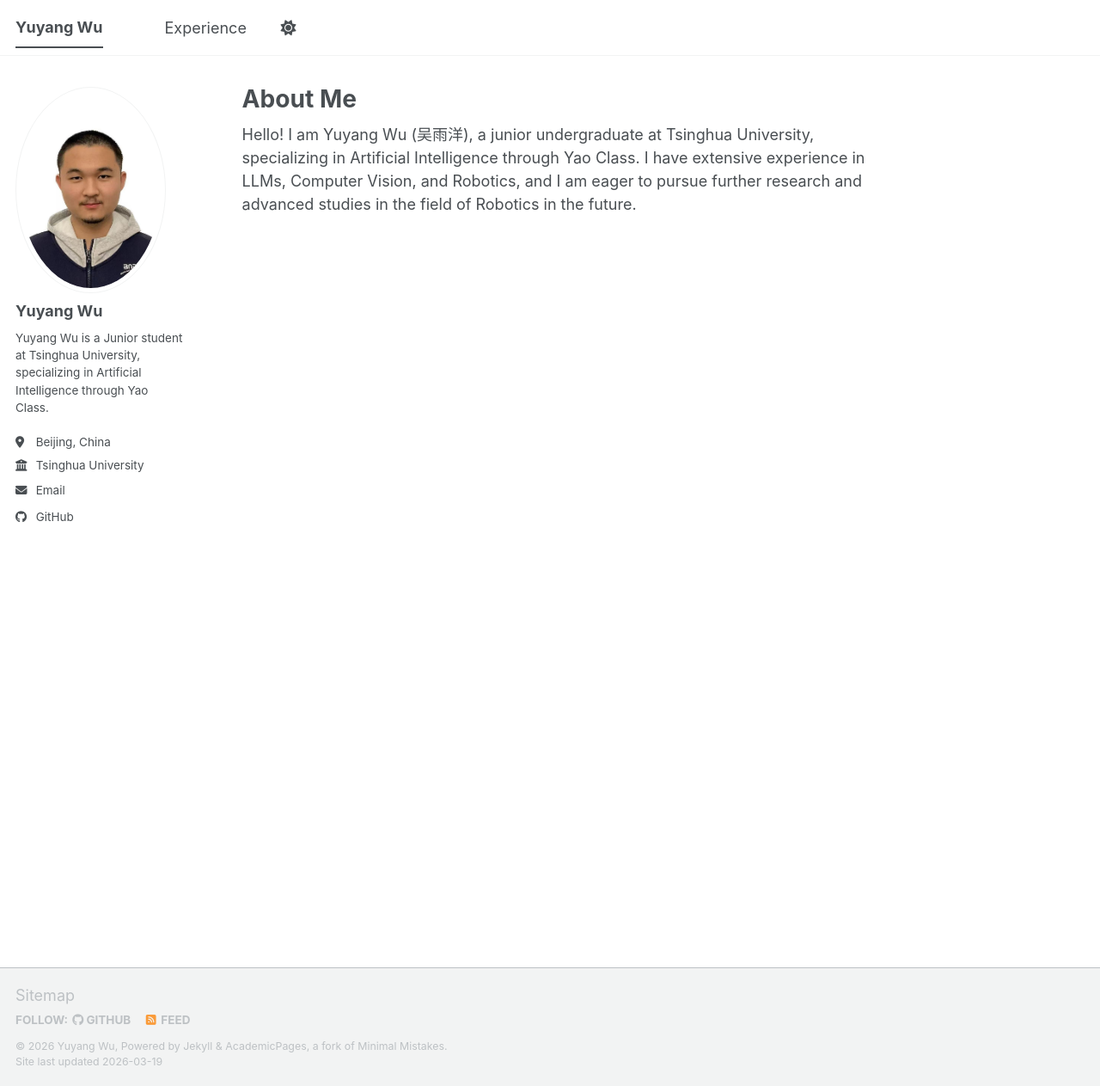
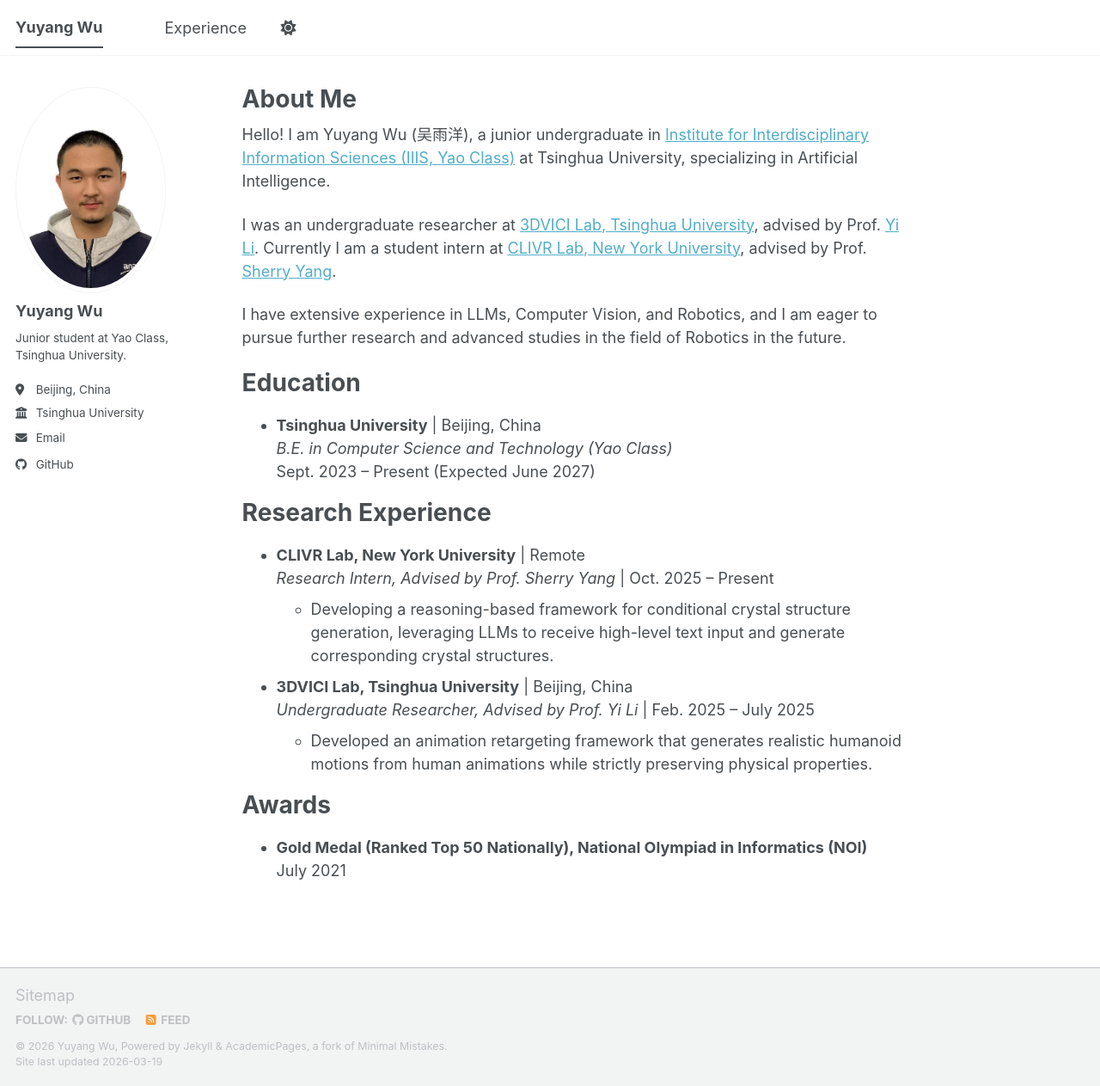
Before and after one commit to wyy603/wyy603.github.io, a Jekyll site: the page built from _pages/about.md, in a window 1280 px wide and 1263 px high. Shown: the whole window at 86% size. Built offline with Jekyll 4.4.1, drawn with Linux system fonts in a browser that asks for light colours; a script bundle is joined from its source files by our own code; library files that are not in the unit come from our copies.

Commit message:
docs: update bio and expand about page content
Update the author's biography in the configuration to be more concise.
Expand the 'about' page with detailed education, research experience, and awards.
Refine the 'experience' page introduction and add collaborators to project entries.

```diff
--- a/_config.yml
+++ b/_config.yml
@@ -26,7 +26,7 @@
   avatar           : "me.jpg"
   name             : "Yuyang Wu"
   pronouns         : # example: "she/her"
-  bio              : "Yuyang Wu is a Junior student at Tsinghua University, specializing in Artificial Intelligence through Yao Class."
+  bio              : "Junior student at Yao Class, Tsinghua University."
   location         : "Beijing, China"
   employer         : "Tsinghua University"
   uri              : # URL
--- a/_pages/about.md
+++ b/_pages/about.md
@@ -7,4 +7,26 @@
   - /about.html
 ---
 
-Hello! I am Yuyang Wu (吴雨洋), a junior undergraduate at Tsinghua University, specializing in Artificial Intelligence through Yao Class. I have extensive experience in LLMs, Computer Vision, and Robotics, and I am eager to pursue further research and advanced studies in the field of Robotics in the future.
+Hello! I am Yuyang Wu (吴雨洋), a junior undergraduate in [Institute for Interdisciplinary Information Sciences (IIIS, Yao Class)](https://iiis.tsinghua.edu.cn/en/) at Tsinghua University, specializing in Artificial Intelligence.
+
+I was an undergraduate researcher at [3DVICI Lab, Tsinghua University](https://iiis.tsinghua.edu.cn/en/Research/Research_Groups/Laboratory_of_3D_Vision_Computing_and_Machine_Inte.htm), advised by Prof. [Yi Li](https://ericyi.github.io/). Currently I am a student intern at [CLIVR Lab, New York University](https://wp.nyu.edu/cilvr/), advised by Prof. [Sherry Yang](https://sherryy.github.io/index.html).
+
+I have extensive experience in LLMs, Computer Vision, and Robotics, and I am eager to pursue further research and advanced studies in the field of Robotics in the future.
+
+# Education
+- **Tsinghua University** | Beijing, China \
+  *B.E. in Computer Science and Technology (Yao Class)* \
+  Sept. 2023 – Present (Expected June 2027)
+
+# Research Experience
+- **CLIVR Lab, New York University** \| Remote \
+    *Research Intern, Advised by Prof. Sherry Yang* \| Oct. 2025 – Present \
+    - Developing a reasoning-based framework for conditional crystal structure generation, leveraging LLMs to receive high-level text input and generate corresponding crystal structures.
+
+- **3DVICI Lab, Tsinghua University** \| Beijing, China \
+    *Undergraduate Researcher, Advised by Prof. Yi Li* \| Feb. 2025 – July 2025 \
+    - Developed an animation retargeting framework that generates realistic humanoid motions from human animations while strictly preserving physical properties.
+
+# Awards
+- **Gold Medal (Ranked Top 50 Nationally), National Olympiad in Informatics (NOI)** \
+  July 2021
```
Also changed, not shown: _pages/experience.md (+9 -2 lines).
